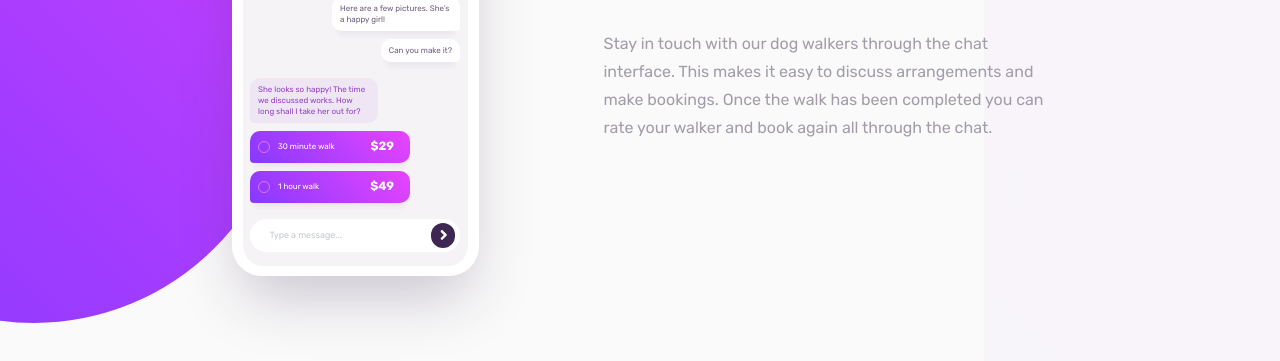
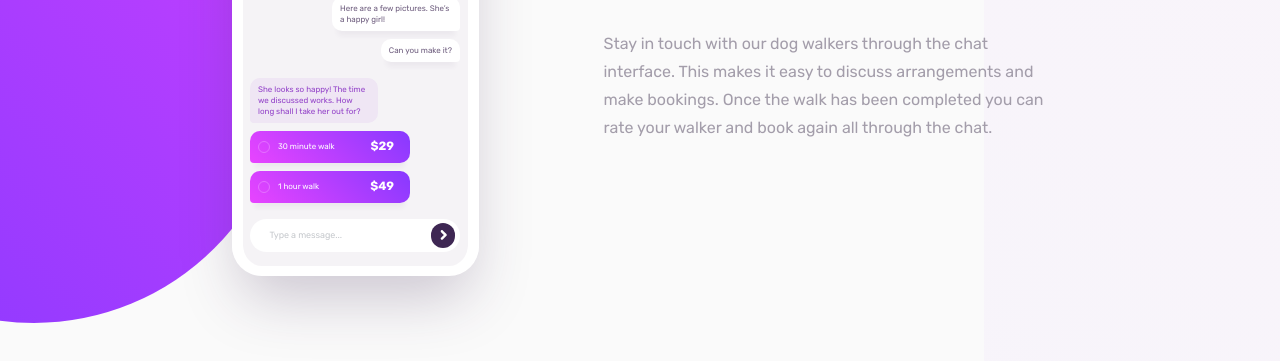
Before and after one commit to aaronrubinstein/chat-app, a plain HTML site: page index.html in a window 1280 px wide. Shown: the part 377-738 px from the top of the page. Drawn offline with Linux system fonts and the light colour scheme.

Commit message:
Reversed color gradient on walk option messages

```diff
--- a/style.css
+++ b/style.css
@@ -215,7 +215,7 @@ body {
 }
 
 .walk-option {
-    background: linear-gradient(225deg, #E844FF 0%, #8739FF 100%);
+    background: linear-gradient(225deg, #8739FF 0%, #E844FF 100%);
     height: 32px;
     width: 160px;
     padding-left: 8px;
```
